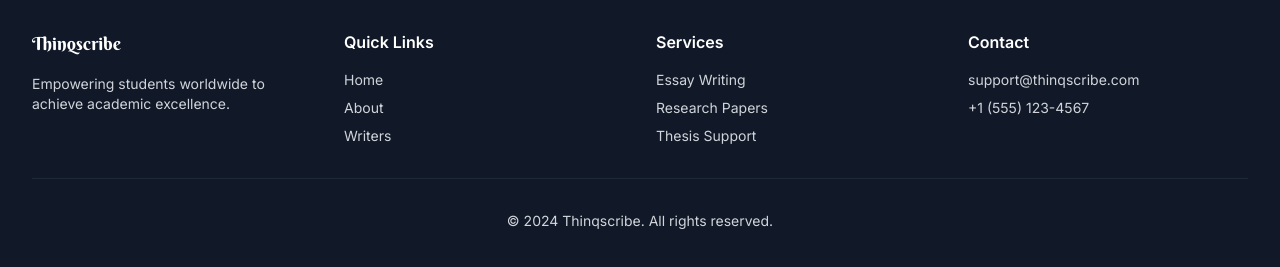
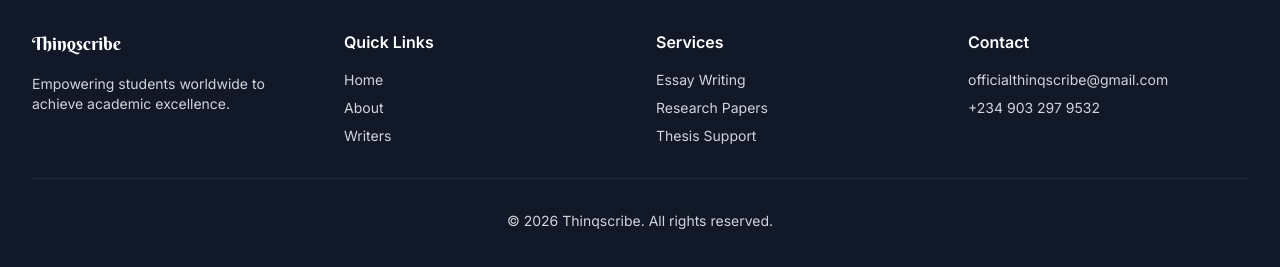
Before and after one commit to ShofarEl/thinqscribe, a React (Vite) app in the folder client/: page / in a window 1280 px wide. Shown: the part 2894-3161 px from the top of the page. Built offline with nearby package versions, Linux system fonts and the light colour scheme; no server answers.

Commit message:
my commit

```diff
--- a/client/src/pages/LandingPage.jsx
+++ b/client/src/pages/LandingPage.jsx
@@ -335,13 +335,13 @@ const LandingPage = () => {
             <div>
               <h4 className="text-white font-semibold mb-4">Contact</h4>
               <ul className="space-y-2 text-sm">
-                <li>support@thinqscribe.com</li>
-                <li>+1 (555) 123-4567</li>
+                <li>officialthinqscribe@gmail.com</li>
+                <li>+234 903 297 9532</li>
               </ul>
             </div>
           </div>
           <div className="border-t border-gray-800 pt-8 text-center text-sm">
-            <p>&copy; 2024 Thinqscribe. All rights reserved.</p>
+            <p>&copy; 2026 Thinqscribe. All rights reserved.</p>
           </div>
         </div>
       </footer>
```
